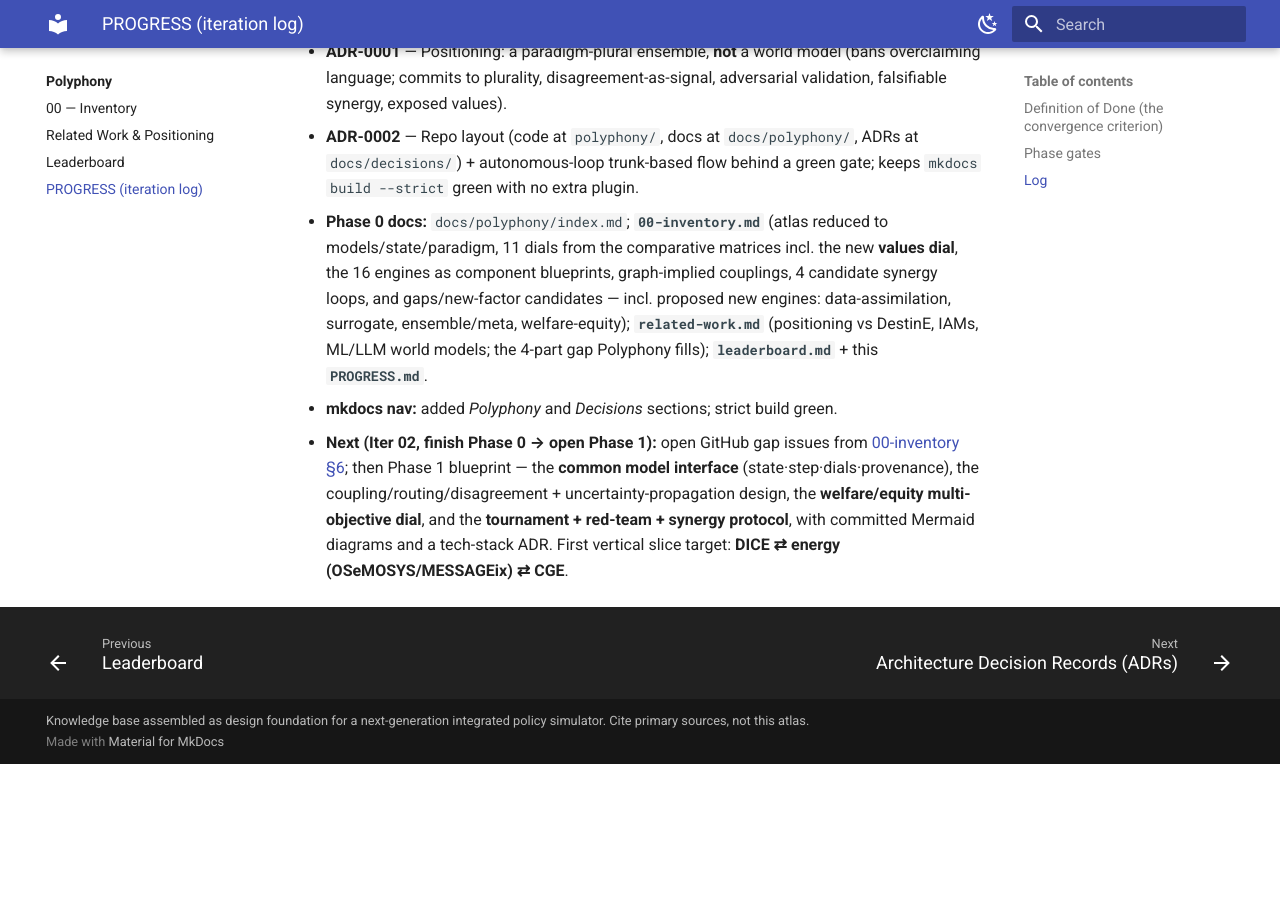
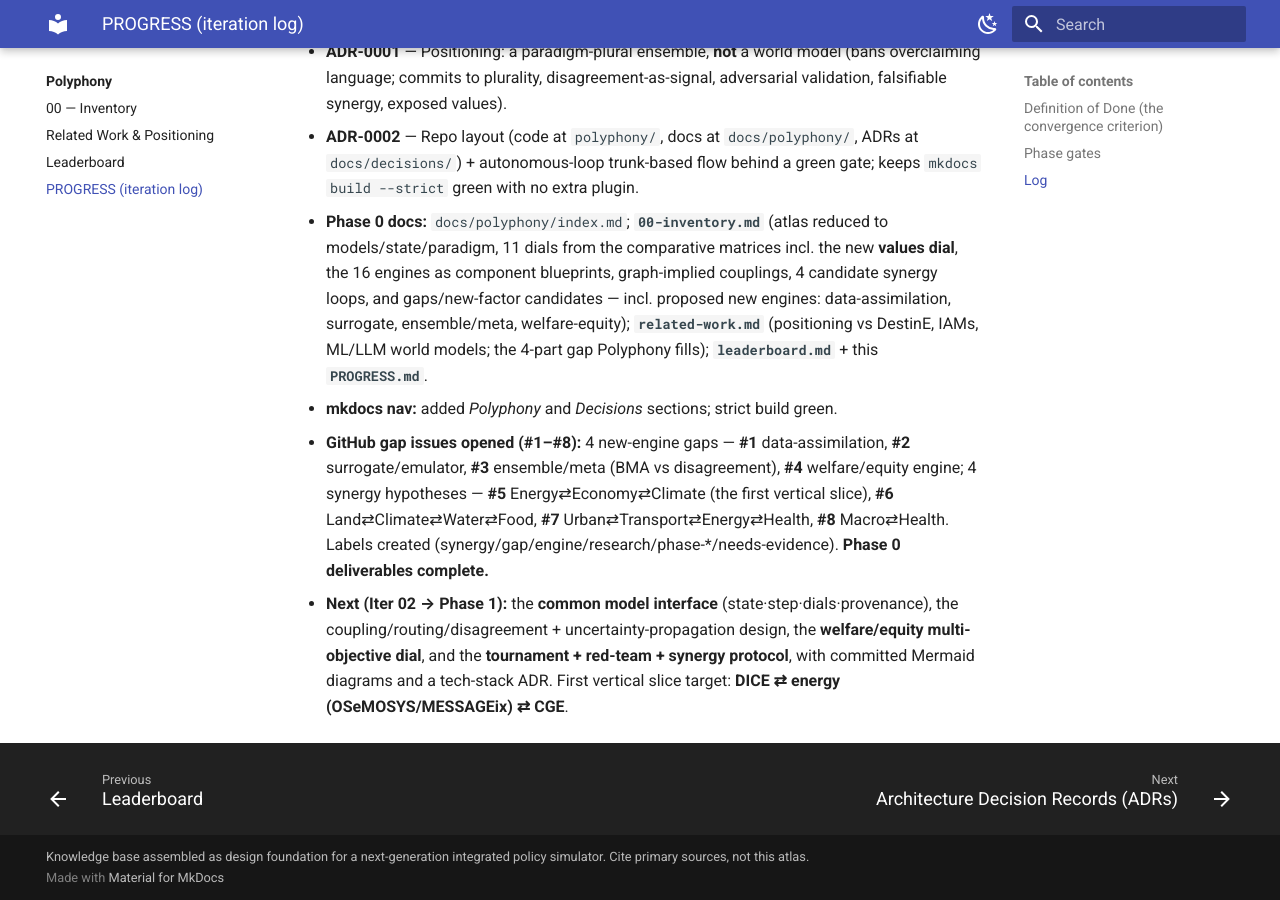
Before and after one commit to Sour-abh-Raj/computational-policy-atlas, an MkDocs documentation site: the page built from docs/polyphony/PROGRESS.md, in a window 1280 px wide and 900 px high, scrolled down 1029 px. Built offline with MkDocs 1.6.1 and Material for MkDocs 9.7.7, drawn with Linux system fonts in a browser that asks for light colours; before the commit the page ends 1793 px from its top, so only the background shows below that.

Commit message:
Polyphony Iter 01: record gap/synergy issues #1-#8 (Phase 0 complete)
Co-Authored-By: Claude Opus 4.8 <noreply@anthropic.com>

```diff
--- a/docs/polyphony/PROGRESS.md
+++ b/docs/polyphony/PROGRESS.md
@@ -43,8 +43,12 @@ Plus the standing invariants (every commit): `mkdocs build --strict` green · `g
     ensemble/meta, welfare-equity); **`related-work.md`** (positioning vs DestinE, IAMs, ML/LLM
     world models; the 4-part gap Polyphony fills); **`leaderboard.md`** + this **`PROGRESS.md`**.
   - **mkdocs nav:** added *Polyphony* and *Decisions* sections; strict build green.
-  - **Next (Iter 02, finish Phase 0 → open Phase 1):** open GitHub gap issues from
-    [00-inventory §6](00-inventory.md); then Phase 1 blueprint — the **common model interface**
+  - **GitHub gap issues opened (#1–#8):** 4 new-engine gaps — **#1** data-assimilation, **#2**
+    surrogate/emulator, **#3** ensemble/meta (BMA vs disagreement), **#4** welfare/equity engine;
+    4 synergy hypotheses — **#5** Energy⇄Economy⇄Climate (the first vertical slice), **#6**
+    Land⇄Climate⇄Water⇄Food, **#7** Urban⇄Transport⇄Energy⇄Health, **#8** Macro⇄Health. Labels
+    created (synergy/gap/engine/research/phase-\*/needs-evidence). **Phase 0 deliverables complete.**
+  - **Next (Iter 02 → Phase 1):** the **common model interface**
     (state·step·dials·provenance), the coupling/routing/disagreement + uncertainty-propagation
     design, the **welfare/equity multi-objective dial**, and the **tournament + red-team + synergy
     protocol**, with committed Mermaid diagrams and a tech-stack ADR. First vertical slice target:
```
